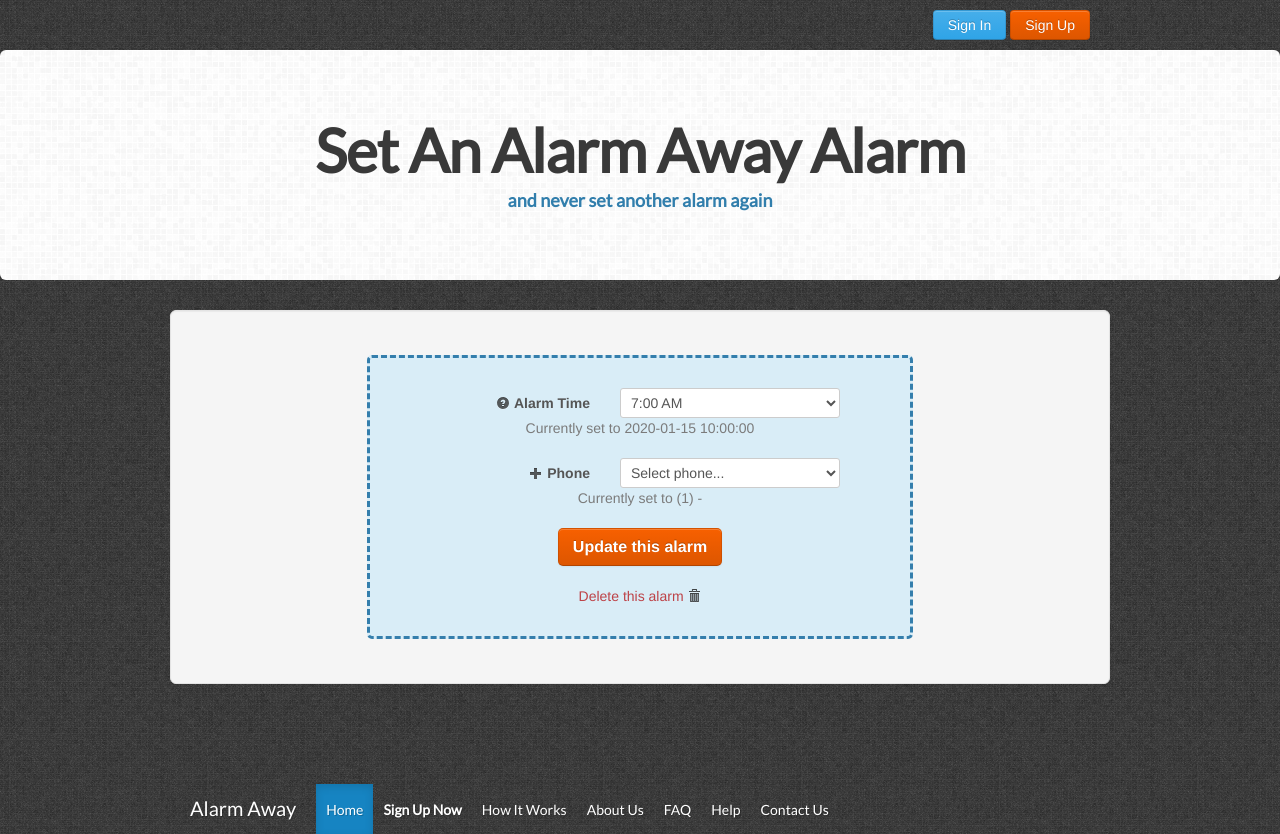
After one commit to JRoszkow789/alarmaway, a Flask app: template templates/update-alarm.html in a window 1280 px wide. The commit adds this page. Run offline with Flask 2, Linux system fonts and the light colour scheme; the template is opened without the code that fills it: most values are stand-ins (such as "Sample title", 1, 10 or a date in 2020); parts of the project's set-up code (start-up, migrations or seed data) failed here and were passed over; some libraries are stand-ins or nearby versions.

Commit message:
Added new formatting functions and corresponding Jinja filters. Added Update-alarm page and function skeleton for update alarm implementation. Added verify_alarm_ownership to check for a valid user to alarm relationship. Added remove alarm function. Added functionality to user_home page 'Account' tab, all info is live now.
Rewrote mostly all of set/unset alarm views. Manage everything in global functions.

TODO:
Make user_home alarms show acive/inactive state based on current alarm_event(s) status.

```diff
--- /dev/null
+++ b/templates/update-alarm.html
@@ -0,0 +1,185 @@
+{% extends "base.html" %}
+{% block preheader %}
+<style type="text/css">
+  .set-alarm-container {
+    background: #FFF;
+    width: 100%;
+    max-width: 420px;
+    margin: 20px auto;
+    padding: 30px 60px 20px 60px;
+    text-align: center;
+    border: #347EAC dashed 3px;
+    -webkit-border-radius: 5px;
+       -moz-border-radius: 5px;
+            border-radius: 5px;
+  }
+</style>
+{% endblock %}
+{% block hero_title %}Set An Alarm Away Alarm{% endblock %}
+{% block hero_subtitle %}and never set another alarm again{% endblock %}
+{% block content %}
+<div class="row well well-large major-container">
+  <div class="set-alarm-container faded-insert">
+    <form class="form-horizontal" method="post"
+        action="{{ url_for('update_alarm', alarm_id=current_alarm.alarm_id) }}">
+      <div class="control-group">
+        <label class="control-label" for="time">
+          <a href="#"><i class="icon-question-sign"></i></a> <strong>Alarm Time</strong>
+        </label>
+        <div class="controls">
+          <select name="time" id="time">
+            <option value="00:00">12:00 AM</option>
+            <option value="00:15">12:15 AM</option>
+            <option value="00:30">12:30 AM</option>
+            <option value="00:38">12:45 AM</option>
+
+            <option value="01:00">1:00 AM</option>
+            <option value="01:15">1:15 AM</option>
+            <option value="01:30">1:30 AM</option>
+            <option value="01:45">1:45 AM</option>
+
+            <option value="02:00">2:00 AM</option>
+            <option value="02:15">2:15 AM</option>
+            <option value="02:30">2:30 AM</option>
+            <option value="02:45">2:45 AM</option>
+
+            <option value="03:00">3:00 AM</option>
+            <option value="03:15">3:15 AM</option>
+            <option value="03:30">3:30 AM</option>
+            <option value="03:45">3:45 AM</option>
+
+            <option value="04:00">4:00 AM</option>
+            <option value="04:15">4:15 AM</option>
+            <option value="04:30">4:30 AM</option>
+            <option value="04:45">4:45 AM</option>
+
+            <option value="05:00">5:00 AM</option>
+            <option value="05:15">5:15 AM</option>
+            <option value="05:30">5:30 AM</option>
+            <option value="05:45">5:45 AM</option>
+
+            <option value="06:00">6:00 AM</option>
+            <option value="06:15">6:15 AM</option>
+            <option value="06:30">6:30 AM</option>
+            <option value="06:45">6:45 AM</option>
+
+            <option value="07:00" selected="selected">7:00 AM</option>
+            <option value="07:15">7:15 AM</option>
+            <option value="07:30">7:30 AM</option>
+            <option value="07:45">7:45 AM</option>
+
+            <option value="08:00">8:00 AM</option>
+            <option value="08:15">8:15 AM</option>
+            <option value="08:30">8:30 AM</option>
+            <option value="08:45">8:45 AM</option>
+
+            <option value="09:00">9:00 AM</option>
+            <option value="09:15">9:15 AM</option>
+            <option value="09:30">9:30 AM</option>
+            <option value="09:45">9:45 AM</option>
+
+            <option value="10:00">10:00 AM</option>
+            <option value="10:15">10:15 AM</option>
+            <option value="10:30">10:30 AM</option>
+            <option value="10:45">10:45 AM</option>
+
+            <option value="11:00">11:00 AM</option>
+            <option value="11:15">11:15 AM</option>
+            <option value="11:30">11:30 AM</option>
+            <option value="11:45">11:45 AM</option>
+
+            <option value="12:00">12:00 PM</option>
+            <option value="12:15">12:15 PM</option>
+            <option value="12:30">12:30 PM</option>
+            <option value="12:45">12:45 PM</option>
+
+            <option value="13:00">1:00 PM</option>
+            <option value="13:15">1:15 PM</option>
+            <option value="13:30">1:30 PM</option>
+            <option value="13:45">1:45 PM</option>
+
+            <option value="14:00">2:00 PM</option>
+            <option value="14:15">2:15 PM</option>
+            <option value="14:30">2:30 PM</option>
+            <option value="14:45">2:45 PM</option>
+
+            <option value="15:00">3:00 PM</option>
+            <option value="15:15">3:15 PM</option>
+            <option value="15:30">3:30 PM</option>
+            <option value="15:45">3:45 PM</option>
+
+            <option value="16:00">4:00 PM</option>
+            <option value="16:15">4:15 PM</option>
+            <option value="16:30">4:30 PM</option>
+            <option value="16:45">4:45 PM</option>
+
+            <option value="17:00">5:00 PM</option>
+            <option value="17:15">5:15 PM</option>
+            <option value="17:30">5:30 PM</option>
+            <option value="17:45">5:45 PM</option>
+
+            <option value="18:00">6:00 PM</option>
+            <option value="18:15">6:15 PM</option>
+            <option value="18:30">6:30 PM</option>
+            <option value="18:45">6:45 PM</option>
+
+            <option value="19:00">7:00 PM</option>
+            <option value="19:15">7:15 PM</option>
+            <option value="19:30">7:30 PM</option>
+            <option value="19:45">7:45 PM</option>
+
+            <option value="20:00">8:00 PM</option>
+            <option value="20:15">8:15 PM</option>
+            <option value="20:30">8:30 PM</option>
+            <option value="20:45">8:45 PM</option>
+
+            <option value="21:00">9:00 PM</option>
+            <option value="21:15">9:15 PM</option>
+            <option value="21:30">9:30 PM</option>
+            <option value="21:45">9:45 PM</option>
+
+            <option value="22:00">10:00 PM</option>
+            <option value="22:15">10:15 PM</option>
+            <option value="22:30">10:30 PM</option>
+            <option value="22:45">10:45 PM</option>
+
+            <option value="23:00">11:00 PM</option>
+            <option value="23:15">11:15 PM</option>
+            <option value="23:30">11:30 PM</option>
+            <option value="23:45">11:45 PM</option>
+          </select>
+        </div>
+        <span class="help-block">
+          Currently set to {{ current_alarm.alarm_time }}
+        </span>
+      </div>
+      <div class="control-group">
+        <label class="control-label" for="phone">
+          <i class="icon-plus"></i> <strong>Phone</strong>
+        </label>
+        <div class="controls">
+          <select name="phone" id="phone">
+            <option>Select phone...</option>
+            {% for num in user_phones %}
+            <option value="{{ num.phone_id }}">
+              {{ num.phone_number|format_phone_number }}</option>
+            {% endfor %}
+          </select>
+        </div>
+        <span class="help-block">
+          Currently set to {{ current_alarm.phone_number|format_phone_number }}
+        </span>
+      </div>
+      <div class="t-center">
+        <button type="submit" class="btn btn-warning btn-large">
+          <strong>Update this alarm</strong>
+        </button>
+      </div>
+    </form>
+    <p class="t-center">
+      <a href="#" class="text-error">Delete this alarm</a>
+      <i class="icon-trash"></i>
+    </p>
+  </div>
+</div>
+{% endblock %}
```
Also changed, not shown: alarmaway.py (+222 -77 lines), templates/user-account-main.html (+26 -7 lines).
